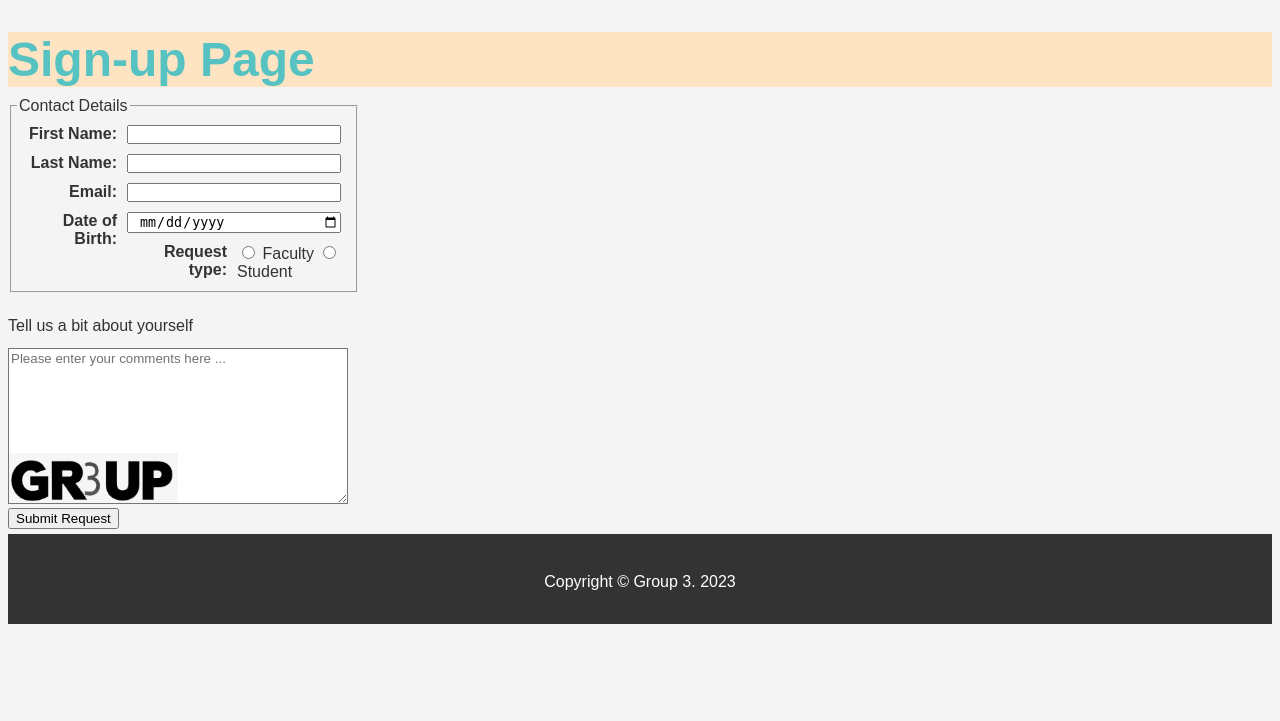
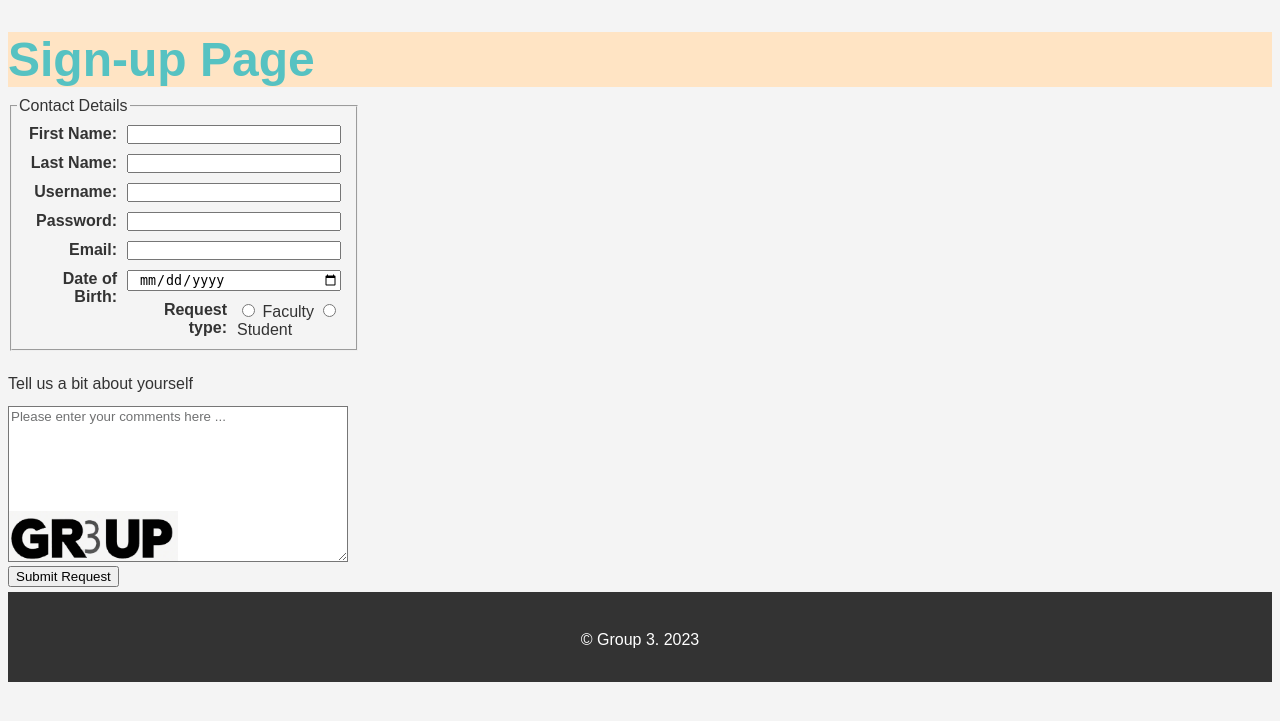
Before and after one commit to bojanblagovcanin/Project-6, a PHP site: page /html/request_access.html in a window 1280 px wide. Shown: the top 721 px of the page. Run offline with PHP 8.4, Linux system fonts and the light colour scheme.

Commit message:
q18 work

```diff
--- a/html/request_access.html
+++ b/html/request_access.html
@@ -3,36 +3,44 @@
 <head>
     <meta charset="UTF-8">
     <title>Form: Request Access</title>
-    <!--<meta name="Group 3" content="RequestAccess" http-equiv="pragma" content="no-cache">-->
+    <meta name="Group 3" content="RequestAccess" http-equiv="pragma" content="no-cache">
     <link rel="stylesheet" type="text/css" href="../css/reqaccess.css">
 </head>
 <body>
     <h1>Sign-up Page</h1>
-   <!-- <form> action="php/req_access.php" method="post">-->
+    <form action="../php/process_form.php" method="post">
         <fieldset>
             <legend>Contact Details</legend>
             <div>
-                <label for="fname" class="text_label" >First Name:</label>
-                <input id="fname" class="text_input" type="text" name="firstname"  />
+                <label for="fname" class="text_label">First Name:</label>
+                <input id="fname" class="text_input" type="text" name="firstname" required/>
             </div>
             <div>
                 <label for="lname" class="text_label">Last Name:</label>
-                <input id="lname" class="text_input" type="text" name="lastname"  />
+                <input id="lname" class="text_input" type="text" name="lastname" required/>
+            </div>
+            <div>
+                <label for="username" class="text_label">Username:</label>
+                <input id="username" class="text_input" type="text" name="username" required/>
+            </div>
+            <div>
+                <label for="password" class="text_label">Password:</label>
+                <input id="password" class="text_input" type="text" name="password" required/>
             </div>
             <div>
                 <label for="email" class="text_label">Email:</label>
-                <input id="email" class="text_input" type="email" name="email" />
+                <input id="email" class="text_input" type="email" name="email" required/>
             </div>
             <div>
                 <label for="bdate" class="text_label">Date of Birth:</label>
-                <input id="bdate" class="text_input" type="date" name="birthday" />
+                <input id="bdate" class="text_input" type="date" name="birthday" required/>
             </div>
 
             <div>
                 <span class="text_label">Request type:</span>
-                <input id="faculty" type="radio" name="fac_or_student" value="faculty" />
+                <input id="faculty" type="radio" name="fac_or_student" value="faculty" required/>
                 <label for="faculty">Faculty</label>
-                <input id="student" type="radio" name="fac_or_student" value="student" />
+                <input id="student" type="radio" name="fac_or_student" value="student" required/>
                 <label for="student">Student</label>
             </div>
         </fieldset>
@@ -40,13 +48,13 @@
         <div>
             <p id="feedback"></p>
             <p>Tell us a bit about yourself</p>
-            <textarea name="comments" class="text">Please enter your comments here ...</textarea><br />
-            <input id="submit" onclick="testFill()" type="submit" value="Submit Request" />
+            <textarea name="comments" class="text" required>Please enter your comments here ...</textarea><br />
+            <input id="submit" type="submit" value="Submit Request" />
         </div>
-        <script src="../js/requestaccess.js"></script>
-    <!--</form>-->
+    </form>
+    <script src="../js/requestaccess.js"></script>
 </body>
 <footer>
-    <p>Copyright &copy; Group 3. 2023</p>
+    <p>&copy; Group 3. 2023</p>
 </footer>
 </html>
--- a/js/requestaccess.js
+++ b/js/requestaccess.js
@@ -1,6 +1,8 @@
 var feedbk = document.getElementById("feedback");
 var fname = document.getElementById("fname");
 var lname = document.getElementById("lname");
+var username = document.getElementById("username");
+var password = document.getElementById("password");
 var email = document.getElementById("email");
 var bdate = document.getElementById("bdate");
 var student = document.getElementById("student");
@@ -14,7 +16,11 @@ function testFill()
     feedbk.innerText = "Error, no first name provided";
   } else if (lname.value.length <1) {
     feedbk.innerText = "Error, no last name provided";
-  } else if (email.value.length <1) {
+  } else if (username.value.length <1) {
+    feedbk.innerText = "Error, no username provided";
+  } else if (password.value.length <1) {
+    feedbk.innerText = "Error, no password provided";
+  }else if (email.value.length <1) {
     feedbk.innerText = "Error, no email provided";
   } else if (bdate.value.length<1){
     feedbk.innerText = "Error, no birthday provided";
@@ -47,4 +53,4 @@ window.onload = function() {
 
     // Attach event listener to textarea input
     textarea.addEventListener("input", updateCharCount);
-  };
+  }
```
Also changed, not shown: css/ElevatorDemo.css (+8 -0 lines), html/ElevatorDemo.html (+6 -1 lines), js/ElevatorDemo.js (+33 -36 lines), php/login_data.php (added, +29 -0 lines), php/process_form.php (added, +39 -0 lines), images/requestaccess-active.png (added), images/requestaccess-hover.png (added).
